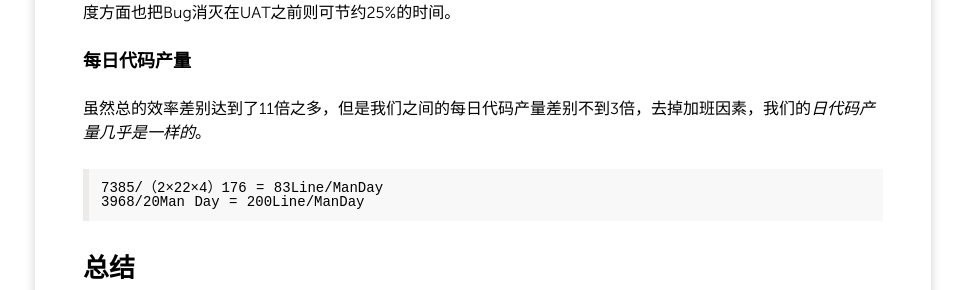
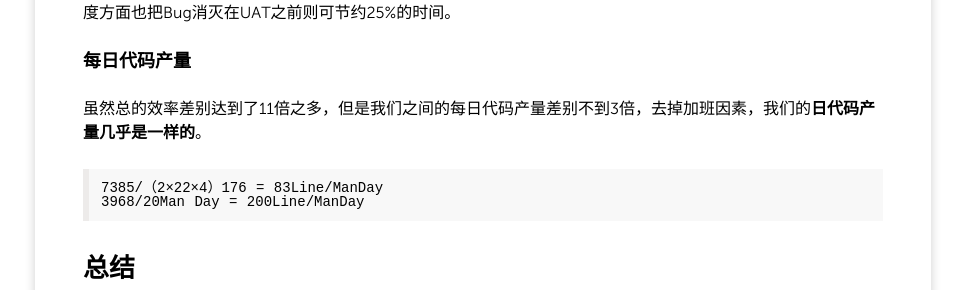
Before and after one commit to dashjim/dashjim.github.com, a Jekyll site: the page built from _posts/2015/2015-11-17-The-Factors-That-Cause-Programer-Perform-Differently.md, in a window 1280 px wide. Shown: the part 2907-3197 px from the top of the page, without its empty margins (157-1122 px from the left). Built offline with Jekyll 4.4.1, drawn with Linux system fonts in a browser that asks for light colours; nearby versions of some CDN libraries; Markdown is read by kramdown in place of the engine named in the settings; comment, search, counter and statistics services are not loaded.

````diff
--- a/_posts/2015/2015-11-17-The-Factors-That-Cause-Programer-Perform-Differently.md
+++ b/_posts/2015/2015-11-17-The-Factors-That-Cause-Programer-Perform-Differently.md
@@ -118,7 +118,7 @@ ManDay 45 : 176 = 1 : 4
 这里特别分析下前文提到的责任心因素。如前所述，印度公司的提交物在UAT阶段消耗了一个月，一直有严重的Bug，我觉得这完全是态度的问题。本人的服务器和客户端部署后只改了一行代码，而且只是健壮性改进。如果印度方面也把Bug消灭在UAT之前则可节约25%的时间。
 
 ### 每日代码产量
-虽然总的效率差别达到了11倍之多，但是我们之间的每日代码产量差别不到3倍，去掉加班因素，我们的*日代码产量几乎是一样的*。
+虽然总的效率差别达到了11倍之多，但是我们之间的每日代码产量差别不到3倍，去掉加班因素，我们的**日代码产量几乎是一样的**。
 
 ```
 7385/（2×22×4）176 = 83Line/ManDay
````
